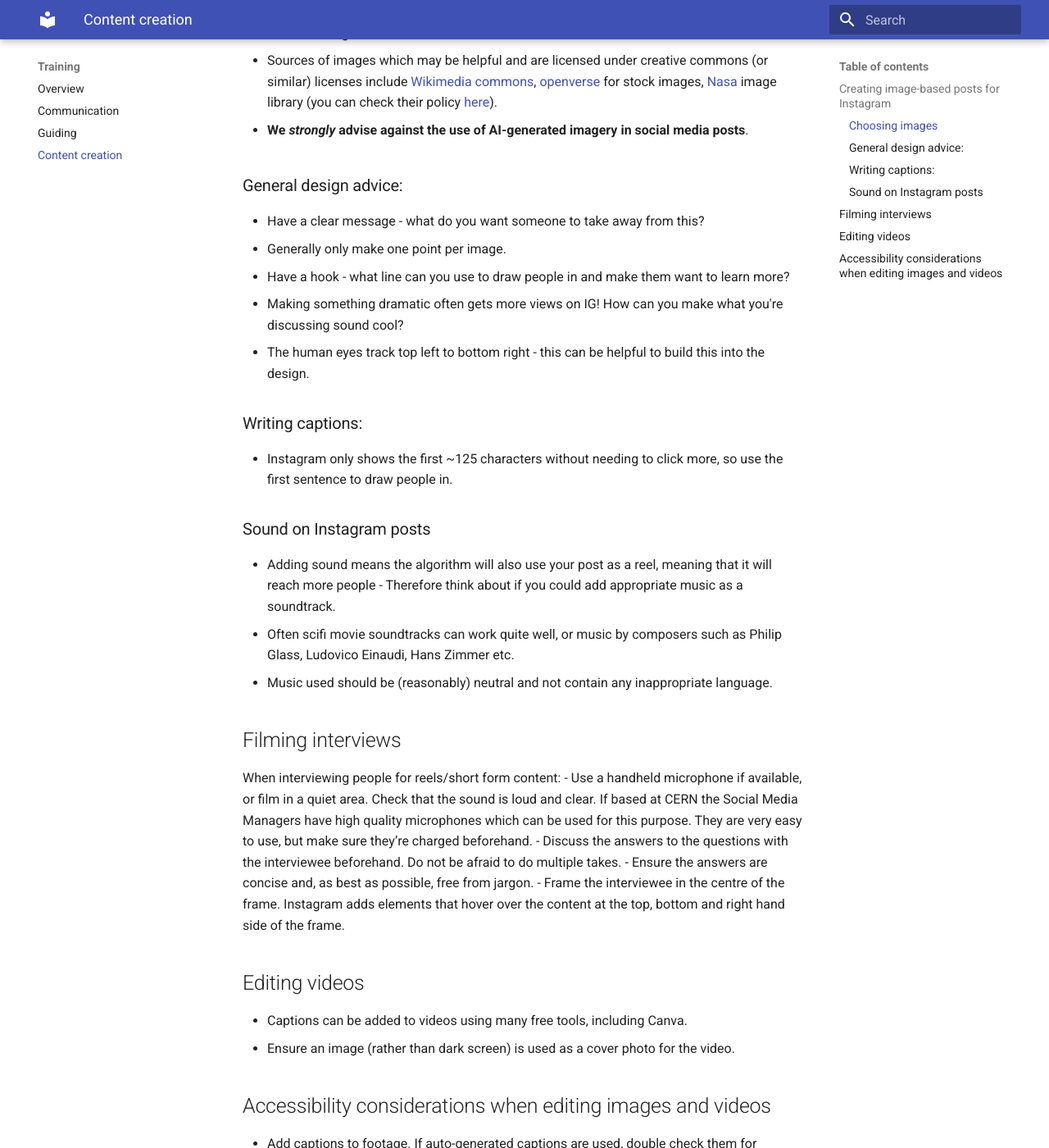
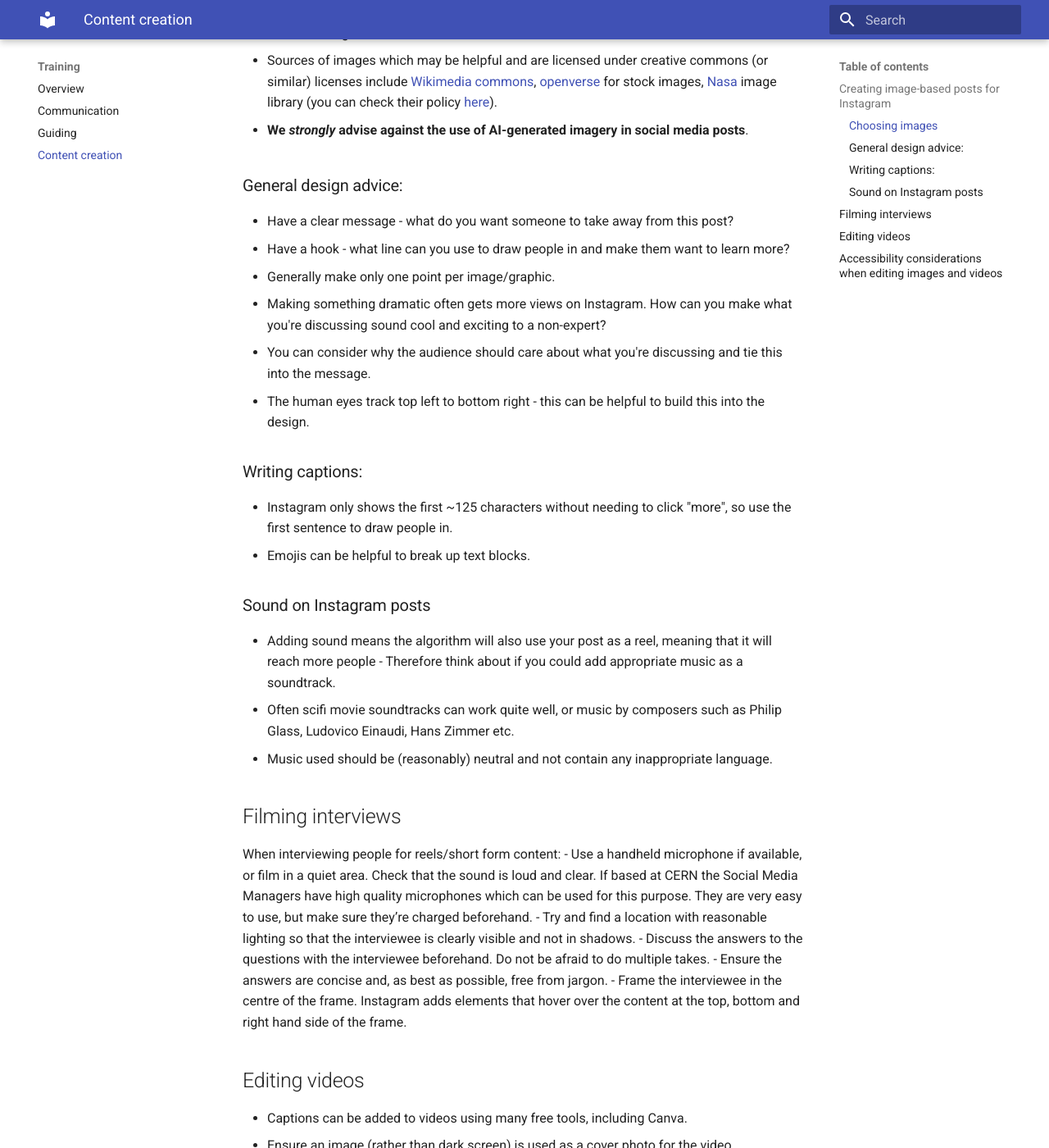
Before and after one commit to sliipper/outreach-training, an MkDocs documentation site: the page built from docs/training/content_creation.md, in a window 1280 px wide and 1400 px high, scrolled down 777 px. Shown: the whole window at 82% size. Built offline with MkDocs 1.6.1 and Material for MkDocs 9.7.7, drawn with Linux system fonts in a browser that asks for light colours.

Commit message:
Revise content creation guidelines for clarity
Updated language for clarity and consistency in the content creation guidelines.

```diff
--- a/docs/training/content_creation.md
+++ b/docs/training/content_creation.md
@@ -17,14 +17,16 @@ This page contains a guide for creating material and content for our social medi
 - **We *strongly* advise against the use of AI-generated imagery in social media posts**.
 
 ### General design advice:
-- Have a clear message - what do you want someone to take away from this?
-- Generally only make one point per image.
+- Have a clear message - what do you want someone to take away from this post?
 - Have a hook - what line can you use to draw people in and make them want to learn more?
-- Making something dramatic often gets more views on IG! How can you make what you're discussing sound cool?
+- Generally make only one point per image/graphic.
+- Making something dramatic often gets more views on Instagram. How can you make what you're discussing sound cool and exciting to a non-expert?
+- You can consider why the audience should care about what you're discussing and tie this into the message.
 - The human eyes track top left to bottom right - this can be helpful to build this into the design.
 
 ### Writing captions:
-- Instagram only shows the first ~125 characters without needing to click more, so use the first sentence to draw people in.
+- Instagram only shows the first ~125 characters without needing to click "more", so use the first sentence to draw people in.
+- Emojis can be helpful to break up text blocks.
 
 ### Sound on Instagram posts
 - Adding sound means the algorithm will also use your post as a reel, meaning that it will reach more people - Therefore think about if you could add appropriate music as a soundtrack.
@@ -34,6 +36,7 @@ This page contains a guide for creating material and content for our social medi
 ## Filming interviews
 When interviewing people for reels/short form content:
 - Use a handheld microphone if available, or film in a quiet area. Check that the sound is loud and clear. If based at CERN the Social Media Managers have high quality microphones which can be used for this purpose. They are very easy to use, but make sure they’re charged beforehand.
+- Try and find a location with reasonable lighting so that the interviewee is clearly visible and not in shadows.
 - Discuss the answers to the questions with the interviewee beforehand. Do not be afraid to do multiple takes.
 - Ensure the answers are concise and, as best as possible, free from jargon.
 - Frame the interviewee in the centre of the frame. Instagram adds elements that hover over the content at the top, bottom and right hand side of the frame.
```
